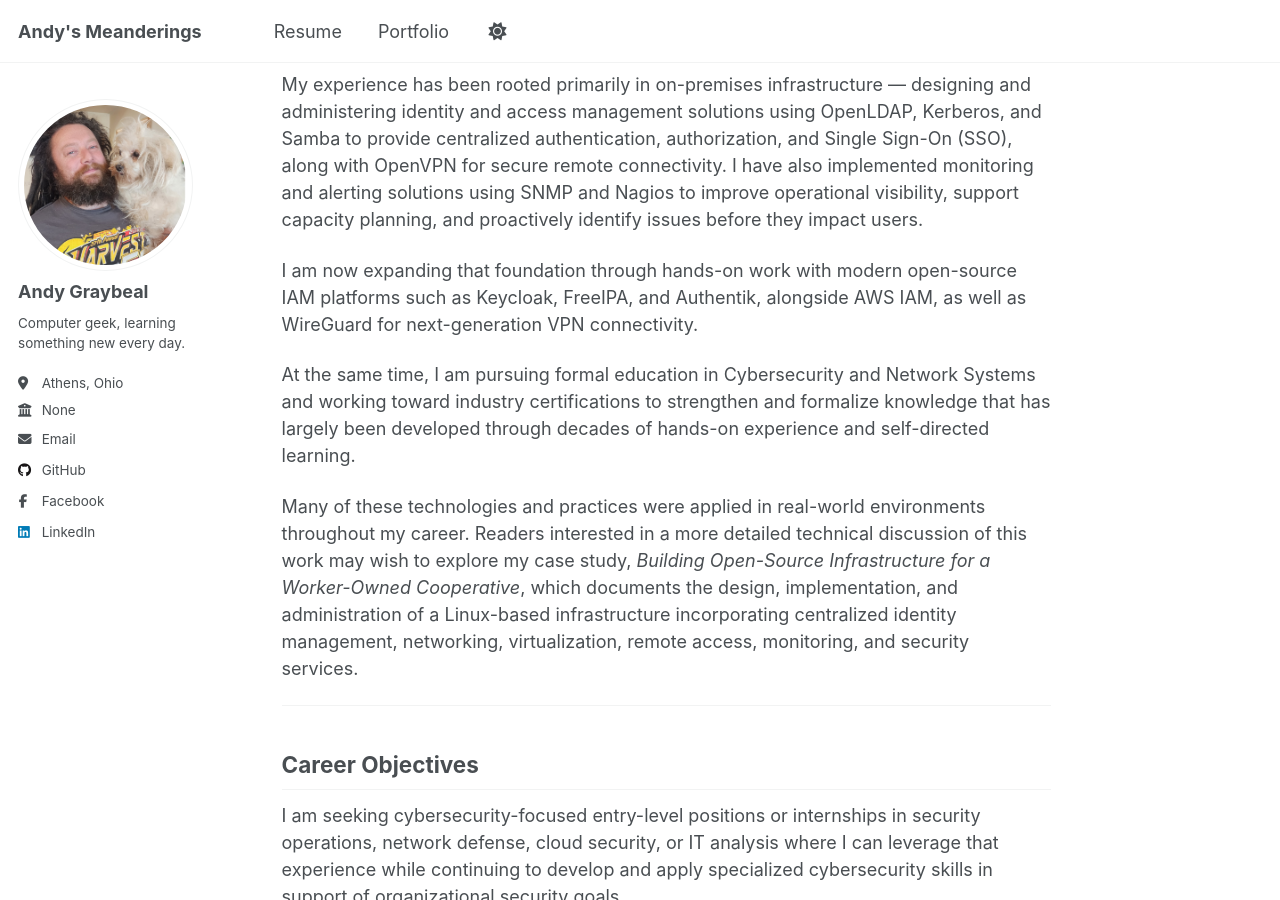
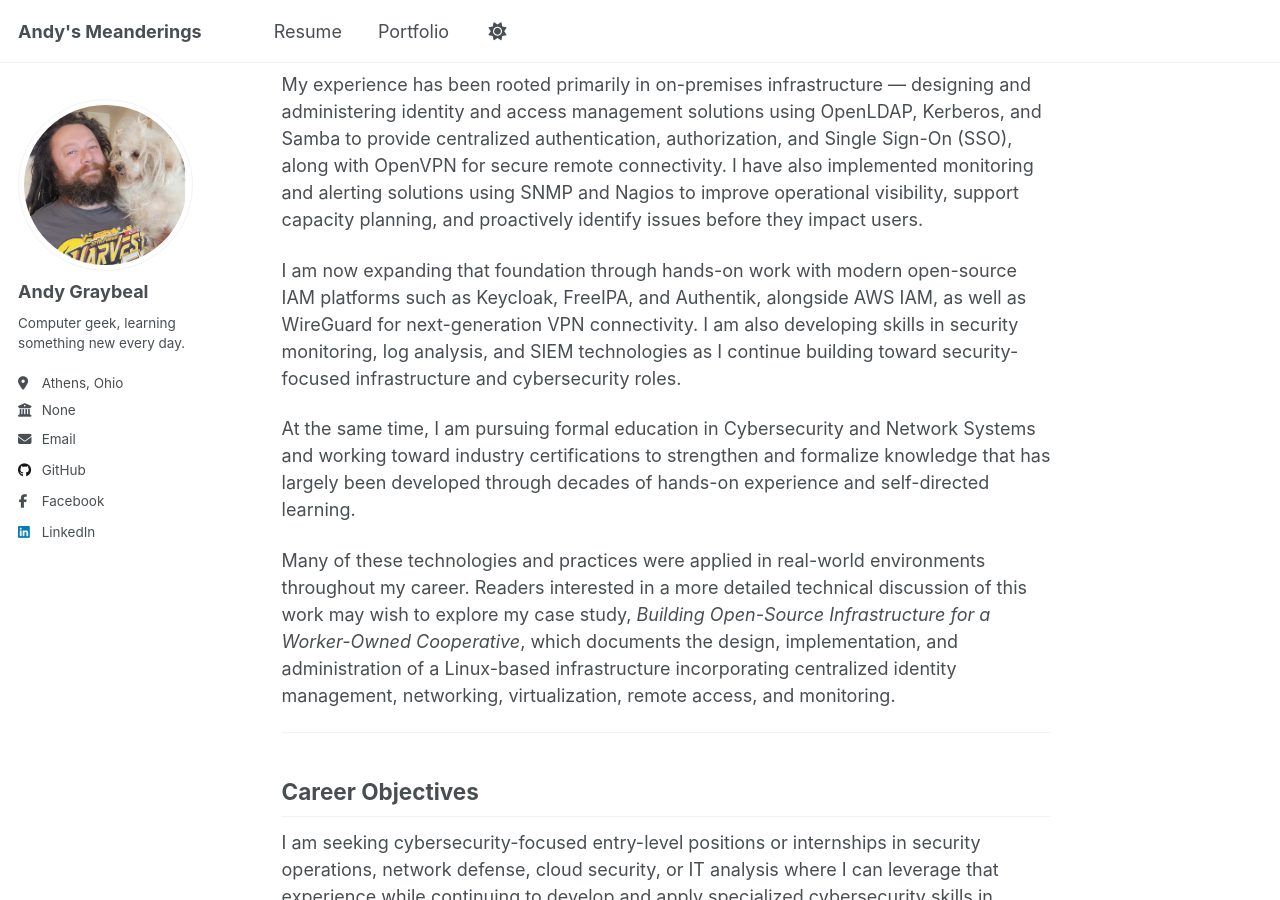
Before and after one commit to andy-graybeal/andy-graybeal.github.io, a Jekyll site: the page built from _pages/about.md, in a window 1280 px wide and 900 px high, scrolled down 321 px. Built offline with Jekyll 4.4.1, drawn with Linux system fonts in a browser that asks for light colours; a script that is not in the unit is left out.

Commit message:
Update about.md

```diff
--- a/_pages/about.md
+++ b/_pages/about.md
@@ -64,11 +64,12 @@ I work across systems administration, network infrastructure, identity and acces
 
 My experience has been rooted primarily in on-premises infrastructure — designing and administering identity and access management solutions using OpenLDAP, Kerberos, and Samba to provide centralized authentication, authorization, and Single Sign-On (SSO), along with OpenVPN for secure remote connectivity. I have also implemented monitoring and alerting solutions using SNMP and Nagios to improve operational visibility, support capacity planning, and proactively identify issues before they impact users.
 
-I am now expanding that foundation through hands-on work with modern open-source IAM platforms such as Keycloak, FreeIPA, and Authentik, alongside AWS IAM, as well as WireGuard for next-generation VPN connectivity.
+I am now expanding that foundation through hands-on work with modern open-source IAM platforms such as Keycloak, FreeIPA, and Authentik, alongside AWS IAM, as well as WireGuard for next-generation VPN connectivity. I am also developing skills in security monitoring, log analysis, and SIEM technologies as I continue building toward security-focused infrastructure and cybersecurity roles.
 
 At the same time, I am pursuing formal education in Cybersecurity and Network Systems and working toward industry certifications to strengthen and formalize knowledge that has largely been developed through decades of hands-on experience and self-directed learning.
 
-Many of these technologies and practices were applied in real-world environments throughout my career. Readers interested in a more detailed technical discussion of this work may wish to explore my case study, *Building Open-Source Infrastructure for a Worker-Owned Cooperative*, which documents the design, implementation, and administration of a Linux-based infrastructure incorporating centralized identity management, networking, virtualization, remote access, monitoring, and security services.
+Many of these technologies and practices were applied in real-world environments throughout my career. Readers interested in a more detailed technical discussion of this work may wish to explore my case study, *Building Open-Source Infrastructure for a Worker-Owned Cooperative*, which documents the design, implementation, and administration of a Linux-based infrastructure incorporating centralized identity management, networking, virtualization, remote access, and monitoring.
+
 
 
 
```
